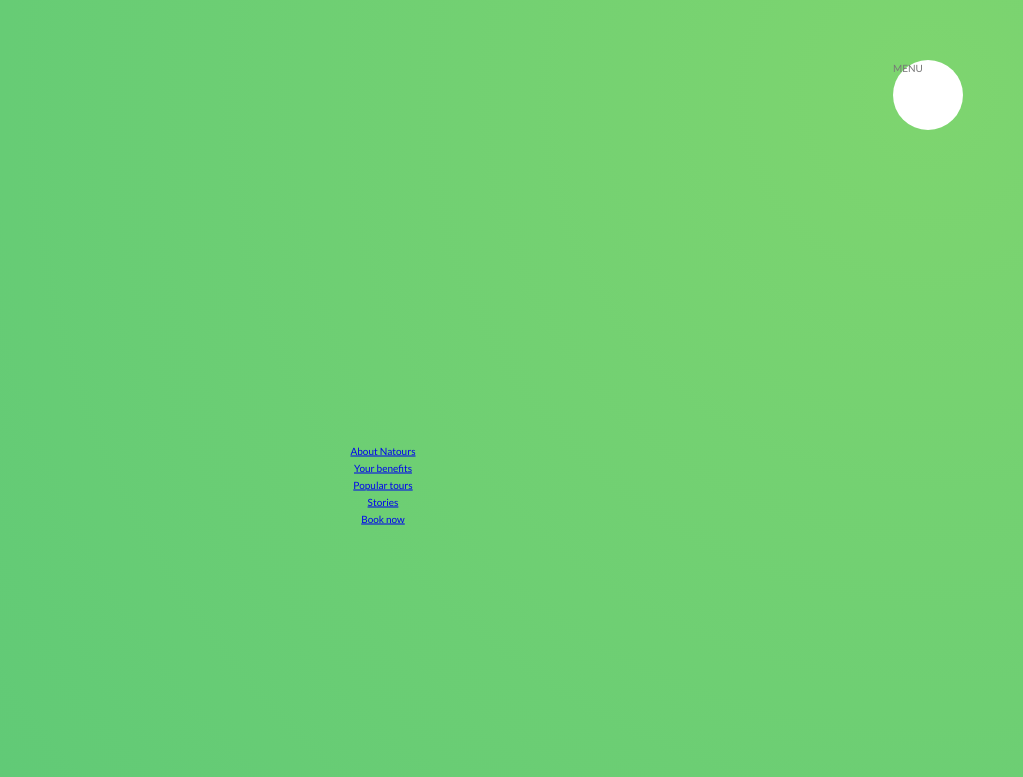
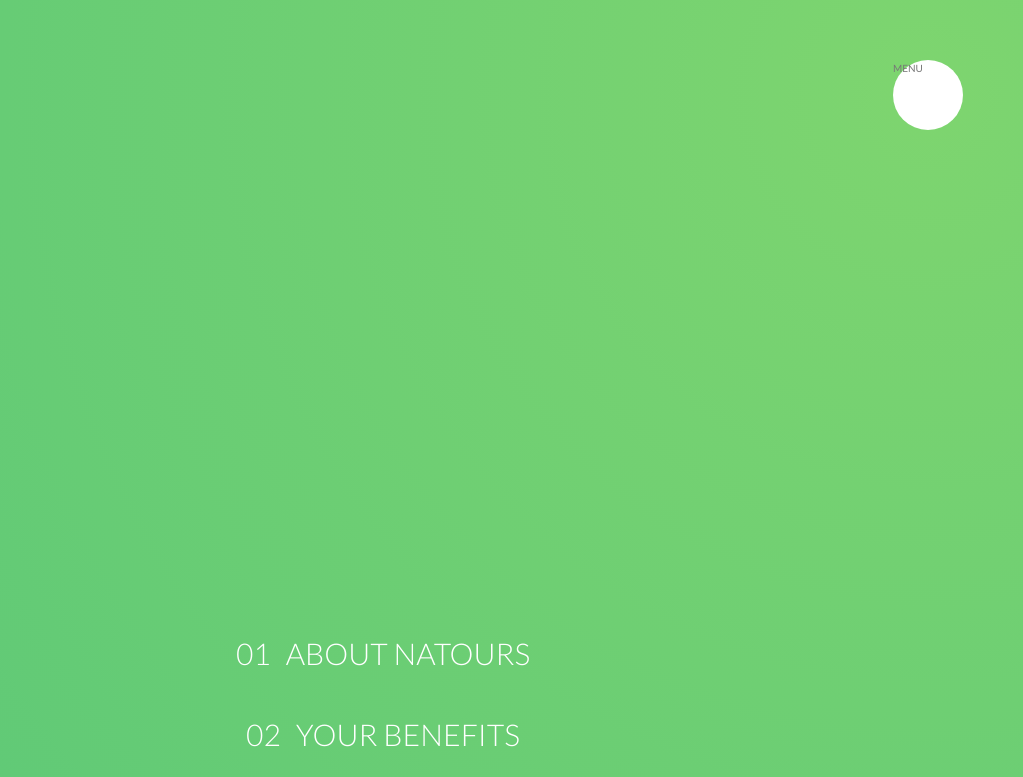
Before and after one commit to vahid-bagh3ri/NaTours, a website: page index.html in a window 1280 px wide. Shown: the top 777 px of the page, without its empty margins (257-1280 px from the left). Drawn offline with Linux system fonts and the light colour scheme.

Commit message:
Building the Navigation - Part 1

```diff
--- a/index.html
+++ b/index.html
@@ -24,11 +24,11 @@
 
       <nav class="navigation__nav">
         <ul class="navigation__list">
-          <li class="navigation__item"><a href="#" class="navigation__link">About Natours</a></li>
-          <li class="navigation__item"><a href="#" class="navigation__link">Your benefits</a></li>
-          <li class="navigation__item"><a href="#" class="navigation__link">Popular tours</a></li>
-          <li class="navigation__item"><a href="#" class="navigation__link">Stories</a></li>
-          <li class="navigation__item"><a href="#" class="navigation__link">Book now</a></li>
+          <li class="navigation__item"><a href="#" class="navigation__link"><span>01</span>About Natours</a></li>
+          <li class="navigation__item"><a href="#" class="navigation__link"><span>02</span>Your benefits</a></li>
+          <li class="navigation__item"><a href="#" class="navigation__link"><span>03</span>Popular tours</a></li>
+          <li class="navigation__item"><a href="#" class="navigation__link"><span>04</span>Stories</a></li>
+          <li class="navigation__item"><a href="#" class="navigation__link"><span>05</span>Book now</a></li>
         </ul>
       </nav>
 
--- a/sass/layout/_navigation.scss
+++ b/sass/layout/_navigation.scss
@@ -29,7 +29,7 @@
     transform: scale(80);
   }
   &__nav {
-    height: 100vh;
+    height: 100%;
     width: 100%;
     position: fixed;
     top: 0;
@@ -44,7 +44,38 @@
   }
 
   &__item {
+    margin: 1rem;
   }
   &__link {
+    &:link,
+    &:visited {
+      display: inline-block;
+      font-size: 3rem;
+      font-weight: 300;
+      padding: 1rem 2rem;
+      color: $color-white;
+      text-decoration: none;
+      text-transform: uppercase;
+      background-image: linear-gradient(
+        120deg,
+        transparent 0%,
+        transparent 50%,
+        $color-white 50%
+      );
+      background-size: 220%;
+      transition: all 0.4s;
+
+      span {
+        margin-right: 1.5rem;
+        display: inline-block;
+      }
+    }
+
+    &:hover,
+    &:active {
+      background-position: 100%;
+      color: $color-primary;
+      transform: translateX(1rem);
+    }
   }
 }
```
Also changed, not shown: css/style.css.
